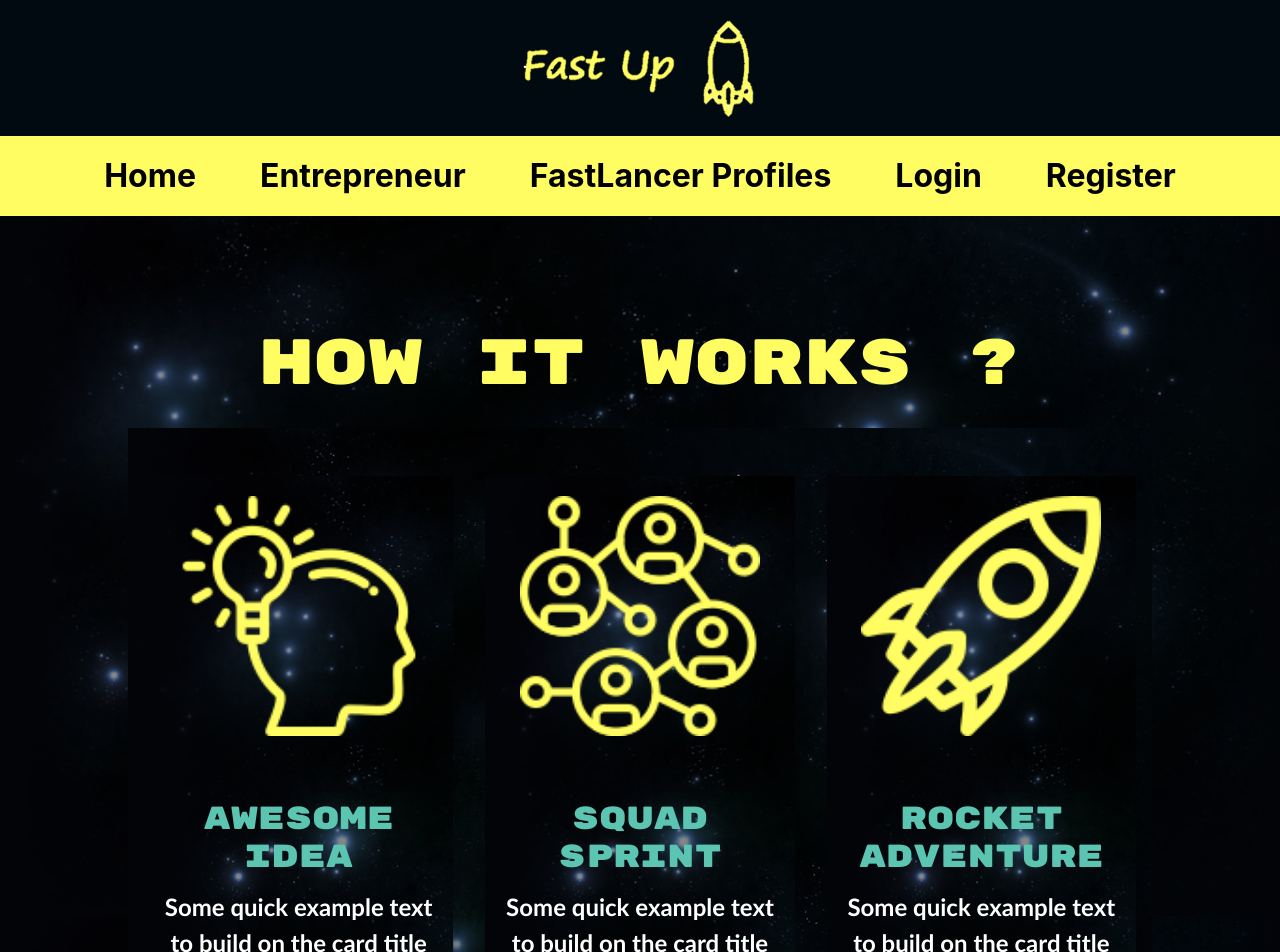
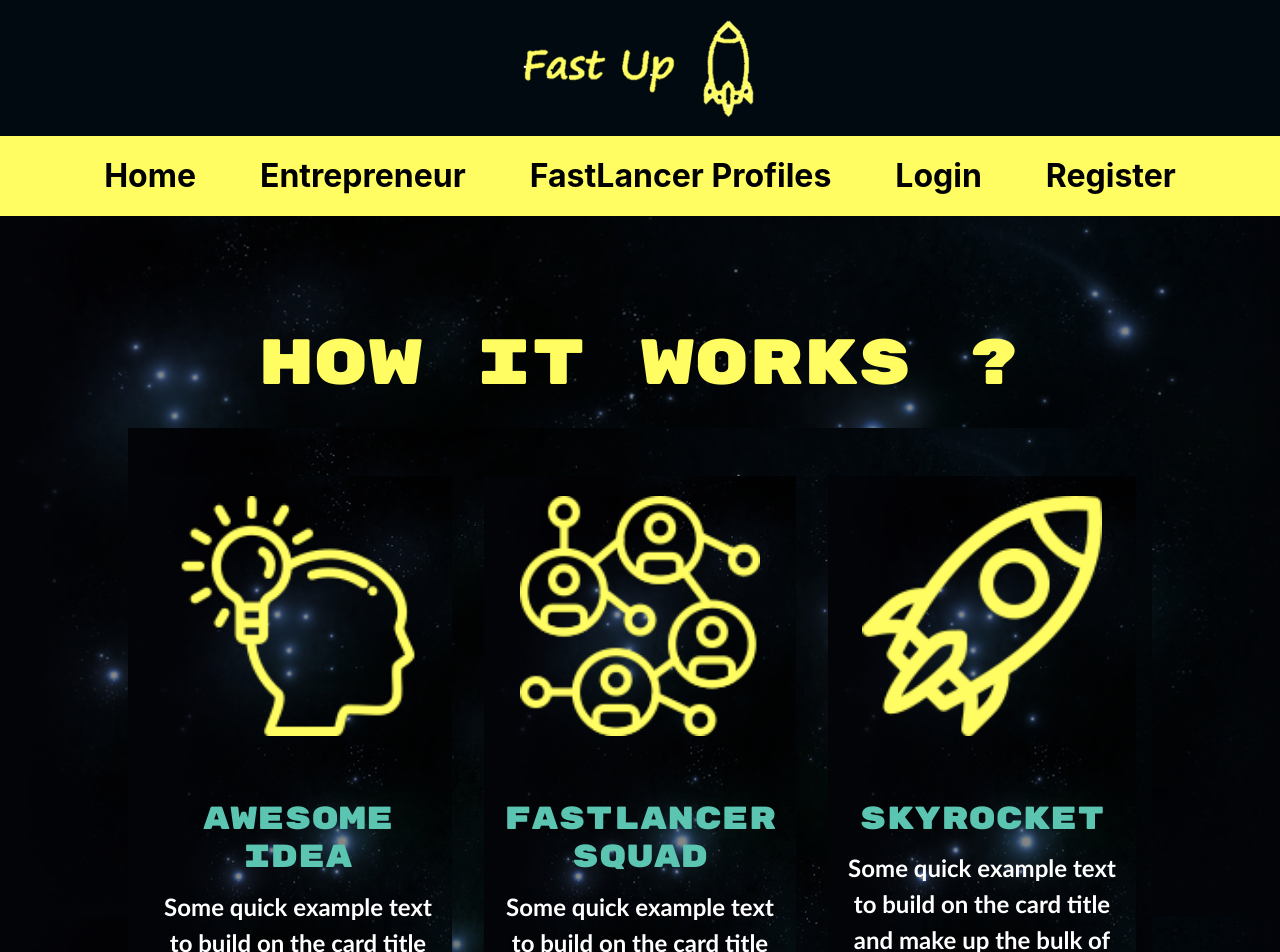
Before and after one commit to fredchhean/fastupclient, a React (Create React App) app: page /entrepreneurs in a window 1280 px wide. Shown: the top 952 px of the page. Built offline with nearby package versions, Linux system fonts and the light colour scheme.

Commit message:
SkyRocket

```diff
--- a/src/components/layout/entrepreneurs/Entrepreneurs.js
+++ b/src/components/layout/entrepreneurs/Entrepreneurs.js
@@ -30,13 +30,13 @@ export default class Entrepreneurs extends Component {
 
   <div className="test card-body card-body1" style={{width: "55rem"}}>
   <img className="card-img-top" src={Team} alt="Card image cap" style={{width: "15rem"}} />
-    <h4 className="card-title card-title1">Squad Sprint</h4>
+    <h4 className="card-title card-title1">FastLancer Squad</h4>
     <p className="textoflogo card-text">Some quick example text to build on the card title and make up the bulk of the card's content.</p>
   </div>
 
   <div className="test card-body card-body1" style={{width: "55rem"}}>
   <img className="card-img-top" src={Comet} alt="Card image cap" style={{width: "15rem"}} />
-    <h4 className="card-title card-title1">Rocket Adventure</h4>
+    <h4 className="card-title card-title1">SkyRocket</h4>
     <p className="textoflogo card-text">Some quick example text to build on the card title and make up the bulk of the card's content.</p>
   </div>
 
```
